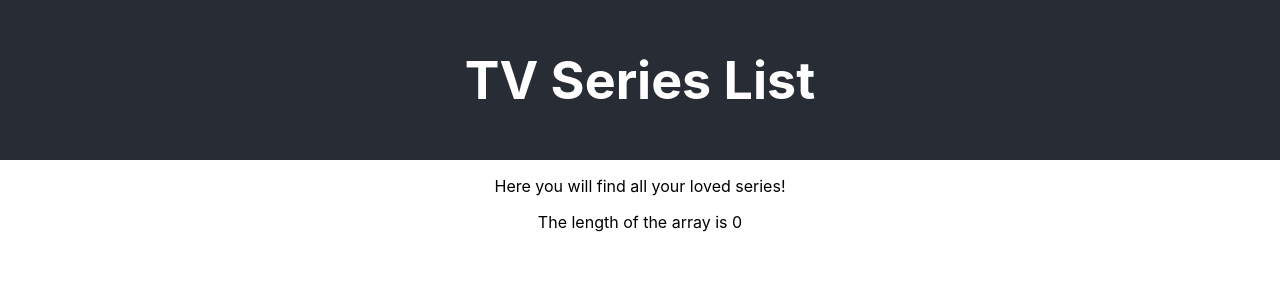
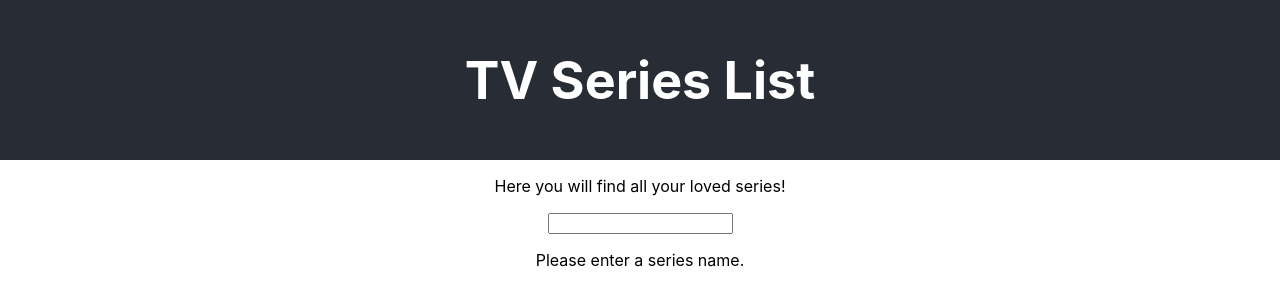
Before and after one commit to BataschJr/Tv-series, a React (Create React App) app: page / in a window 1280 px wide. Shown: the top 306 px of the page. Built offline with nearby package versions, Linux system fonts and the light colour scheme; no server answers.

Commit message:
Added api and fetch data from and inputting in the input bar

```diff
--- a/src/App.js
+++ b/src/App.js
@@ -1,24 +1,17 @@
-import './App.css';
-import React, { useEffect, useState } from 'react';
-import Intro from './components/intro';
 import '@whatwg-node/fetch';
 
+import './App.css';
+import Intro from './components/intro';
+import Containers from './components/containers';
+
 function App() {
-  const [state, setState] = useState([]);
-
-  useEffect(() => {
-    fetch('https://api.tvmaze.com/shows/1/episodes?specials=1').then((response) => response.json());
-    //   .then((json) => setState({ state: json }));
-    // console.log(state);
-  });
-
   return (
     <div className="App">
       <header className="App-header">
         <h1>TV Series List</h1>
       </header>
       <Intro />
-      <p> The length of the array is {state.length}</p>
+      <Containers />
     </div>
   );
 }
--- /dev/null
+++ b/src/components/assets/seriesList.css
@@ -0,0 +1,4 @@
+.seriesList {
+  list-style-type: none;
+  padding-left: 0;
+}
--- /dev/null
+++ b/src/components/containers.js
@@ -0,0 +1,29 @@
+import React, { useState } from 'react';
+import SeriesList from './seriesList';
+
+function Containers() {
+  const [state, setState] = useState([]);
+  const [seriesName, setSeriesName] = useState('');
+  const [isFetching, setIsFetching] = useState(false);
+
+  const onSeriesInputChange = (e) => {
+    setSeriesName((seriesName) => e.target.value);
+    setIsFetching((isFetching) => true);
+    fetch(`https://api.tvmaze.com/search/shows?q=${e.target.value}`)
+      .then((response) => response.json())
+      .then((json) => setState((state) => json), setIsFetching(false));
+  };
+  return (
+    <div>
+      <div>
+        <input type="text" onChange={onSeriesInputChange} value={seriesName} />
+      </div>
+      {state.length === 0 && seriesName.trim() === '' && <p>Please enter a series name.</p>}
+      {state.length === 0 && seriesName.trim() !== '' && <p>No TV series with this name has been found.</p>}
+      {isFetching && <p>Loading...</p>}
+      {!isFetching && <SeriesList list={state} />}
+    </div>
+  );
+}
+
+export default Containers;
--- /dev/null
+++ b/src/components/seriesList.js
@@ -0,0 +1,15 @@
+import './assets/seriesList.css';
+
+function SeriesList(props) {
+  return (
+    <div>
+      <ul className="seriesList">
+        {props.list.map((state) => (
+          <li key={state.show.id}>{state.show.name}</li>
+        ))}
+      </ul>
+    </div>
+  );
+}
+
+export default SeriesList;
```
